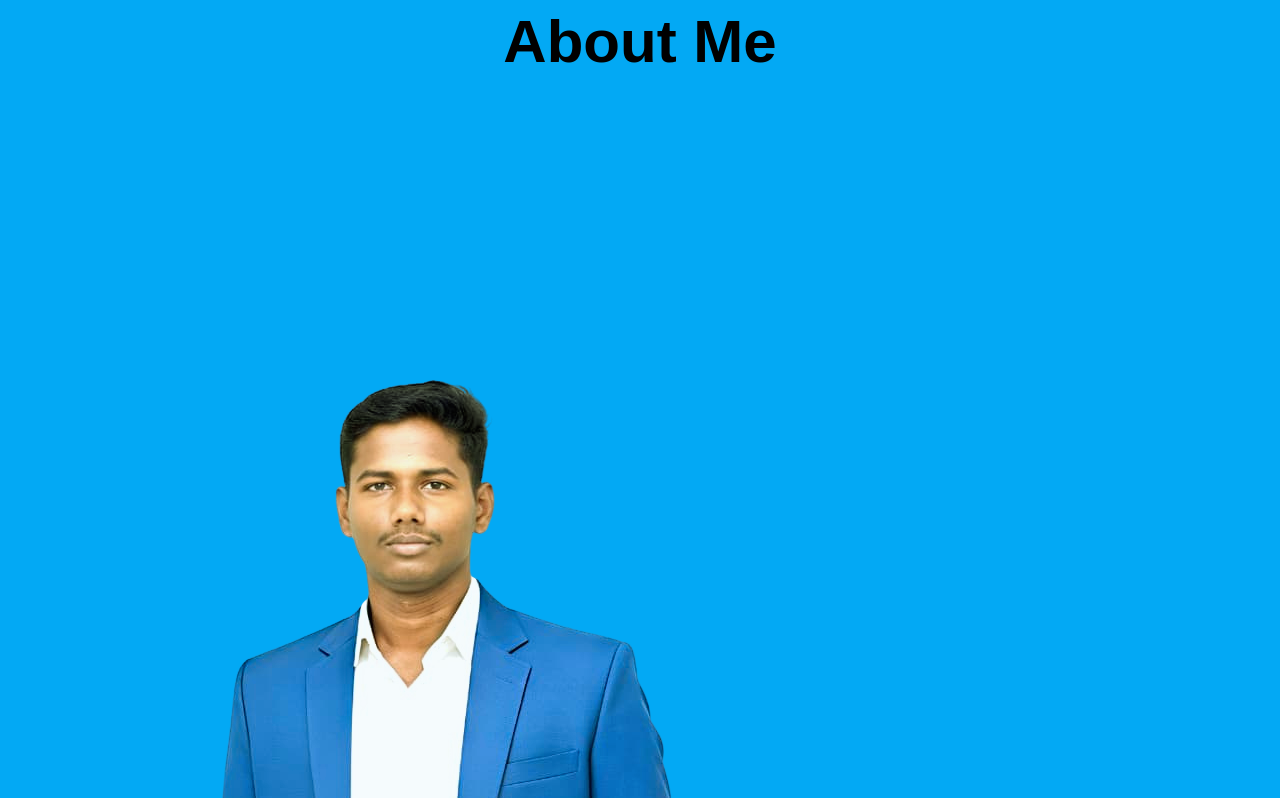
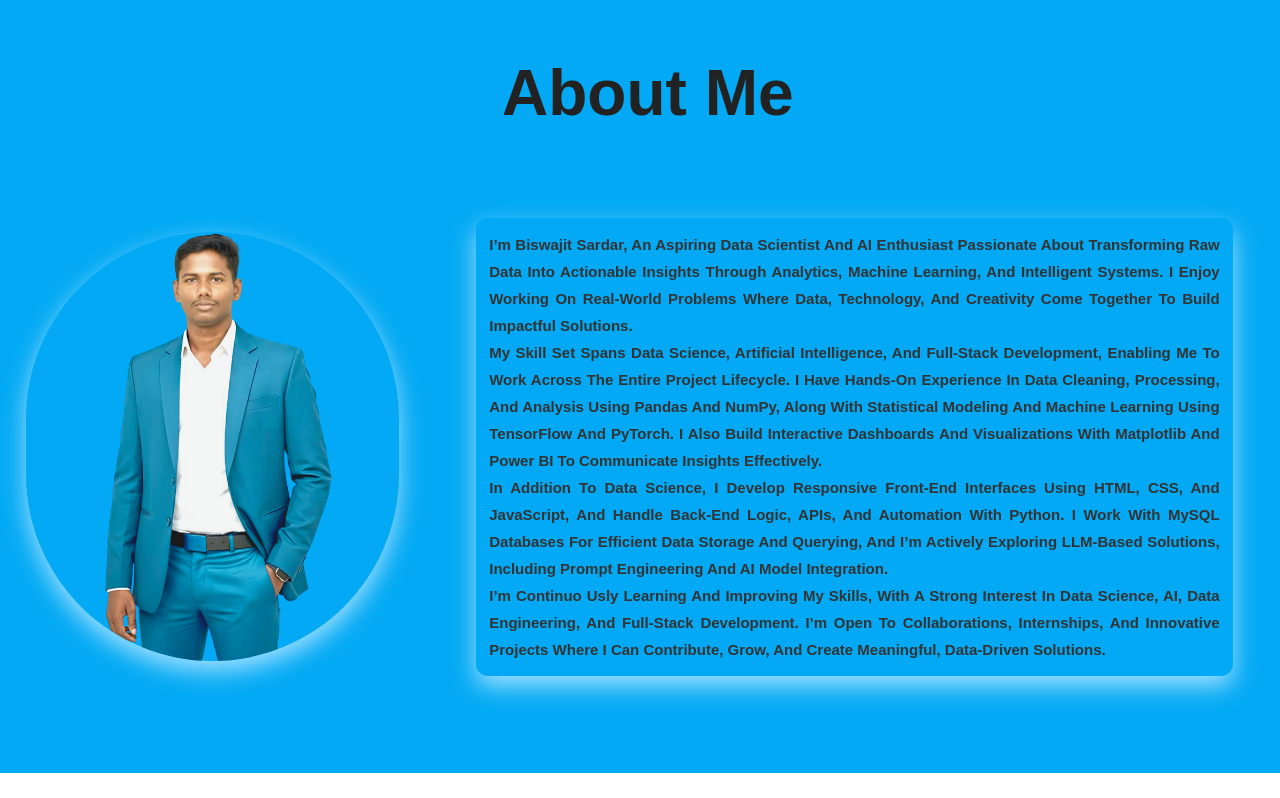
Before and after one commit to Biswajit-Sardar/Portfolio, a plain HTML site: page index.html in a window 1280 px wide. Shown: the part 751-1549 px from the top of the page. After the commit the page ends 1524 px from the top, so only its background shows below. Drawn offline with Linux system fonts and the light colour scheme.

Commit message:
Refactor code structure for improved readability and maintainability

```diff
--- a/css/style.css
+++ b/css/style.css
@@ -235,7 +235,7 @@ nav{
     font-size: 30px;
 }
 
-/*about section*/
+/*about section
 
 .adout{
 
@@ -248,3 +248,98 @@ nav{
     font-size: 60px;
     font-weight: 700;
 }
+.about_content{
+    display: flex;
+}
+
+.about_content img{
+    width: 40%;
+    margin-top: -190px;
+   height: 40%;
+   border: 2px solid #2f03f4;
+   border-radius: 200px;
+
+}
+.about_content .boxs1{
+    width: 66%;
+    height: 40%;
+    margin-left: -50px;
+    font-size: 28px;
+    text-align:justify;
+    padding: 10px;
+    font-family: 'Times New Roman', Times, serif;
+}
+
+
+/* ===== About Section ===== */
+.adout{
+    width: 100%;
+    padding: 60px 2%;
+    background:#03a9f4;
+    padding-right: 10px;
+}
+
+/* Heading */
+.about_hedding{
+    text-align: center;
+    font-size: 64px;
+    font-weight: 700;
+    margin-bottom: 50px;
+    color: #222;
+}
+
+/* Content layout */
+.about_content{
+    display: flex;
+    align-items: center;
+    gap: 40px;
+}
+
+/* Image */
+.about_content img{
+    width: 30%;
+    height: 15%;
+    object-fit: cover;          /* image crop */
+    object-position: top;
+    border-radius: 2000px;
+    box-shadow: 0 10px 25px #a1e1ff ;
+
+}
+
+/* Text box */
+.about_content .boxs1{
+    background: #03a9f4;
+    padding: 3px;
+    border-radius: 12px;
+    box-shadow: 0 10px 25px #a1e1ff ;
+
+}
+
+/* Paragraph */
+.boxs1 p{
+    font-size: 16px;
+    line-height: 1.8;
+    color: #333;
+    text-align: justify;
+    font-weight: 700;
+    font-size: 15px;
+    padding: 10px;
+}
+
+/* ===== Responsive ===== */
+@media (max-width: 900px){
+    .about_content{
+        flex-direction: column;
+        text-align: center;
+    }
+
+    .about_content img{
+        width: 300px;
+        height: 300px;
+    }
+
+    .boxs1 p{
+        text-align: left;
+        text-align: justify;
+    }
+}
--- a/index.html
+++ b/index.html
@@ -46,10 +46,7 @@
         </div>
 
     </div>
-    </div>
-
-    <!--why me-->
-    <div class="boxs">
+     <div class="boxs">
         <div class="boxs1">
             <div class="min_boxs1">1+</div>
             <div class="min_boxs2">Years of Experience</div>
@@ -67,14 +64,18 @@
             <div class="min_boxs2"></div>
         </div>-->
     </div>
+    </div>
+
+    <!--why me-->
+
 
     <!--About section-->
     <div class="adout">
         <div class="about_hedding">About me</div>
-        <div>
+        <div class="about_content">
 
-            <img src="img/mypic.png" alt="">
-            <div class="about_content"><p>I’m Biswajit Sardar, an aspiring
+            <img src="img/image.png" alt="">
+            <div class="boxs1" ><p>I’m Biswajit Sardar, an aspiring
                 Data Scientist and AI Enthusiast passionate
                 about transforming raw data into actionable
                 insights through analytics, machine learning,
```
Also changed, not shown: img/image.png (added).
